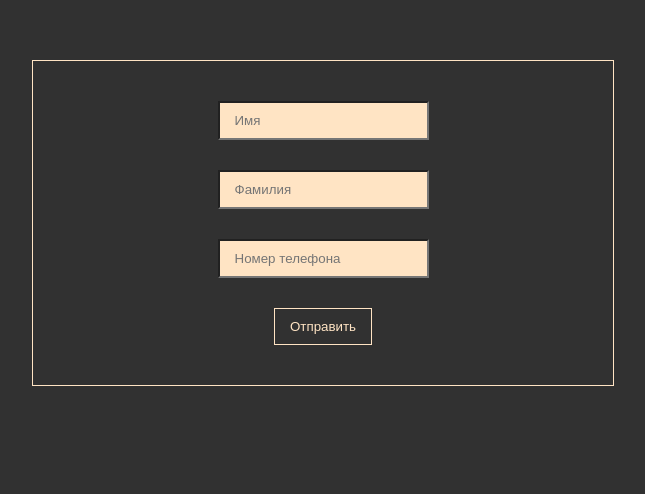
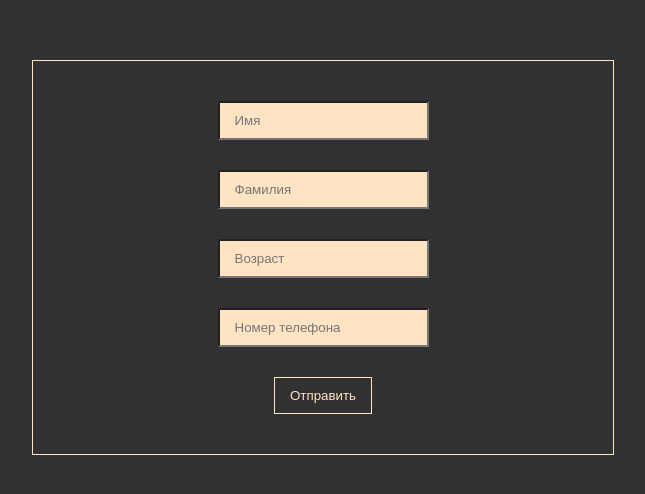
Before and after one commit to AlKasatov/test-validation, a React (Create React App) app: page / in a window 1280 px wide. Shown: the part 140-634 px from the top of the page, without its empty margins (317-962 px from the left). Built offline with nearby package versions, Linux system fonts and the light colour scheme.

Commit message:
refactored - hook and form variable

```diff
--- a/src/components/Form/Form.jsx
+++ b/src/components/Form/Form.jsx
@@ -1,74 +1,9 @@
-import { useEffect, useRef, useState } from 'react'
 import s from './Form.module.css'
 import Input from '../Input/Input'
-
-const inputs = {
-    name: {
-        placeholder: 'Имя',
-        type: 'text',
-        errorMsg: 'Имя должно состоять не менее, чем из 2 символов',
-        validate: value => {
-            return value.trim().length < 2
-        }
-    },
-    surname: {
-        placeholder: 'Фамилия',
-        type: 'text',
-        errorMsg: 'Фамилия должна состоять не менее, чем из 5 символов',
-        validate: value => {
-            return value.trim().length < 5
-        }
-    },
-    phone: {
-        placeholder: 'Номер телефона',
-        type: 'number',
-        errorMsg: 'Номер должен состоять из 11 цифр',
-        validate: value => {
-            return value.trim().match(/\D/) || value.trim().length !== 11
-        }
-    },
-}
+import { useForm } from '../../hooks'
+import { form1 } from '../../forms'
 
 export default function Form(){
-
-    const formState = useRef({})
-    const [errorState, setErrorState] = useState({})
-    const [canSendForm, setCanSendForm] = useState(false)
-
-    const inputHandler = e => {
-        let name = e.target.name
-        formState.current[name] = e.target.value
-        setErrorState(prev => {
-            return {
-                ...prev,
-                [name]: inputs[name].validate(formState.current[name])
-            }
-        })
-    }
-
-    const submitHandler = e => {
-        e.preventDefault()
-        for(let input in inputs){
-            setErrorState(prev => {
-                return {
-                    ...prev,
-                    [input]: inputs[input].validate(formState.current[input] || '')
-                }
-            })
-        }
-        if(canSendForm){
-            sendForm()
-        }
-    }
-
-    useEffect(()=>{
-        let errorStateValues = Object.values(errorState)
-        if(errorStateValues.some(item => item === true) || errorStateValues.length < Object.keys(inputs).length){
-            setCanSendForm(false)
-        } else {
-            setCanSendForm(true)
-        }
-    }, [errorState])
 
     const sendForm = () => {
         alert(`\nSEND FORM!\n${Object.keys(formState.current).map(item => {
@@ -76,10 +11,12 @@ export default function Form(){
         })}`)
     }
 
+    const {submitHandler, inputHandler, formState, errorState} = useForm(form1, sendForm)
+
     return(
         <form className={s.form} onSubmit={submitHandler}>
-            {Object.keys(inputs).map(item => {
-                return <Input key={item} name={item} inputs={inputs} errorState={errorState} inputHandler={inputHandler}/>
+            {Object.keys(form1).map(item => {
+                return <Input key={item} name={item} inputs={form1} errorState={errorState} inputHandler={inputHandler}/>
             })}
             <button className={s.submitBtn}>Отправить</button>
         </form>
--- /dev/null
+++ b/src/forms.js
@@ -0,0 +1,34 @@
+export const form1 = {
+    name: {
+        placeholder: 'Имя',
+        type: 'text',
+        errorMsg: 'Имя должно состоять не менее, чем из 2 символов, это ведь не радиопозывной, согласитесь',
+        validate: value => {
+            return value.trim().length < 2
+        }
+    },
+    surname: {
+        placeholder: 'Фамилия',
+        type: 'text',
+        errorMsg: 'Фамилия должна состоять не менее, чем из 5 символов. Смените ее в паспортном столе и заполните форму',
+        validate: value => {
+            return value.trim().length < 5
+        }
+    },
+    age: {
+        placeholder: 'Возраст',
+        type: 'number',
+        errorMsg: 'Возраст должен быть больше 60 лет. Постарейте и заполните форму',
+        validate: value => {
+            return +value.trim() <= 60
+        }
+    },
+    phone: {
+        placeholder: 'Номер телефона',
+        type: 'number',
+        errorMsg: 'Номер должен состоять из 11 цифр. Римские цифры не принимаются',
+        validate: value => {
+            return value.trim().match(/\D/) || value.trim().length !== 11
+        }
+    },
+}
--- /dev/null
+++ b/src/hooks.js
@@ -0,0 +1,44 @@
+import { useEffect, useRef, useState } from 'react'
+
+export const useForm = (inputs = {}, sendForm=()=>{}) => {
+    const formState = useRef({})
+    const [errorState, setErrorState] = useState({})
+    const [canSendForm, setCanSendForm] = useState(false)
+
+    const inputHandler = e => {
+        let name = e.target.name
+        formState.current[name] = e.target.value
+        setErrorState(prev => {
+            return {
+                ...prev,
+                [name]: inputs[name].validate(formState.current[name])
+            }
+        })
+    }
+
+    const submitHandler = e => {
+        e.preventDefault()
+        for(let input in inputs){
+            setErrorState(prev => {
+                return {
+                    ...prev,
+                    [input]: inputs[input].validate(formState.current[input] || '')
+                }
+            })
+        }
+        if(canSendForm){
+            sendForm()
+        }
+    }
+
+    useEffect(()=>{
+        let errorStateValues = Object.values(errorState)
+        if(errorStateValues.some(item => item === true) || errorStateValues.length < Object.keys(inputs).length){
+            setCanSendForm(false)
+        } else {
+            setCanSendForm(true)
+        }
+    }, [errorState, inputs])
+
+    return {submitHandler, inputHandler, formState, errorState}
+}
```
